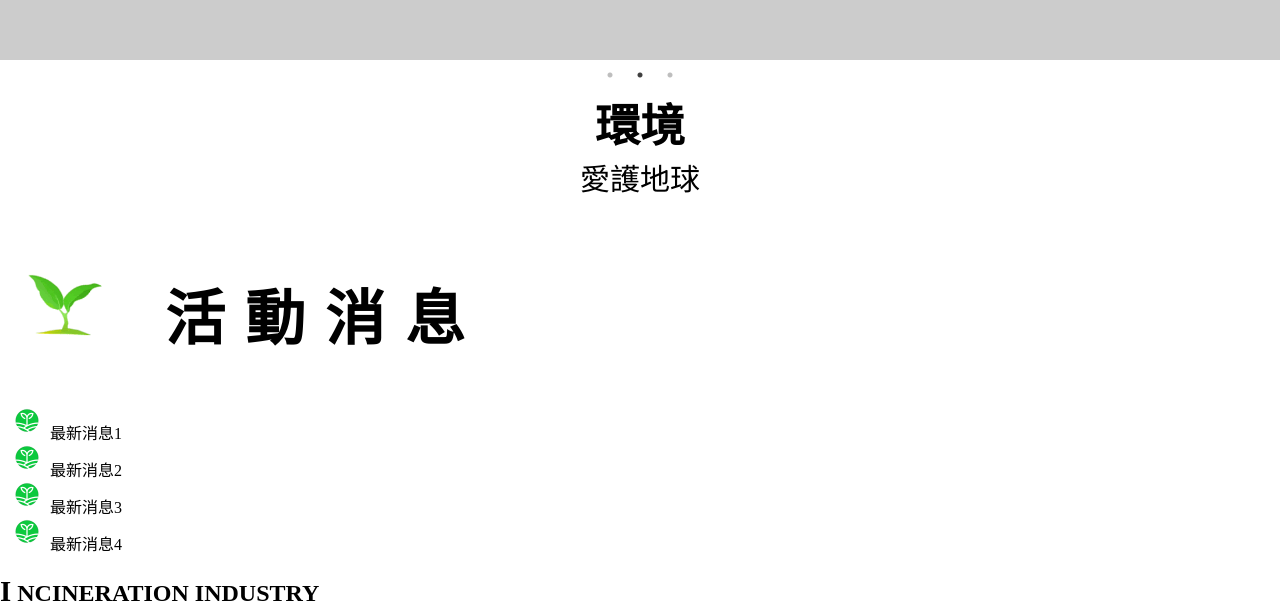
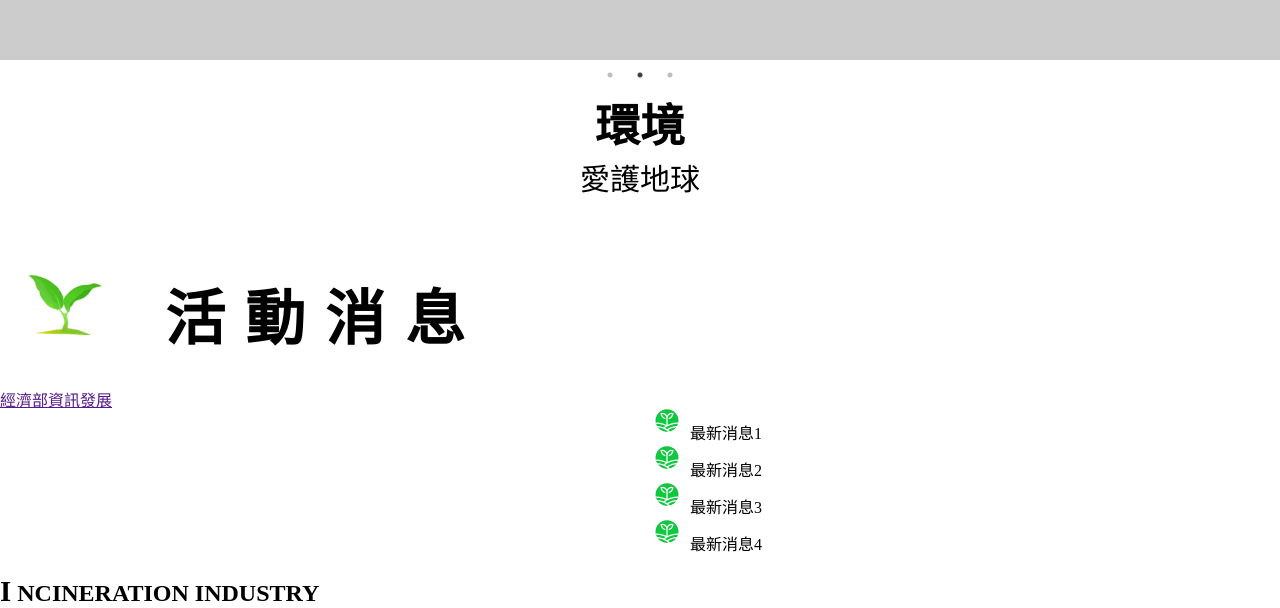
Before and after one commit to koko7878156/frist-company, a plain HTML site: page index.html in a window 1280 px wide. Shown: the part 874-1482 px from the top of the page. Drawn offline with nearby package versions, Linux system fonts and the light colour scheme; placeholder pictures from the web are drawn by us.

Commit message:
CSS 新增

```diff
--- a/index.html
+++ b/index.html
@@ -78,7 +78,8 @@
         <article id="news-box">
 
             <div class="news-L">
-
+                <a href="">經濟部資訊發展</a>
+                <P></P>
             </div>
 
             <div class="news-R" >
--- a/style.scss
+++ b/style.scss
@@ -20,12 +20,9 @@
     grid-template: "logo animation search social";
     height: 150px;
 
-
-
     .logo {
         grid-area: logo;
         text-align: left;
-
 
         img {
             width: 150px;
@@ -86,7 +83,6 @@
 
 // 最新消息
 #news {
-
     #tits {
         width: 100%;
         background: rgb(255, 255, 255);
@@ -102,14 +98,20 @@
         }
     }
 
-    .news-R {
+    #news-box {
+        display: grid;
+        grid-template-columns: 1fr 1fr;
 
-       margin: 20px 50px ;
+        .news-L {
 
+        }
 
-        ul {
-            list-style-image: url(./img/Treeleaf-icon.png);
+        .news-R {
+            margin: 20px 50px;
 
+            ul {
+                list-style-image: url(./img/Treeleaf-icon.png);
+            }
         }
     }
 }
```
Also changed, not shown: style.css, 1 other file.
